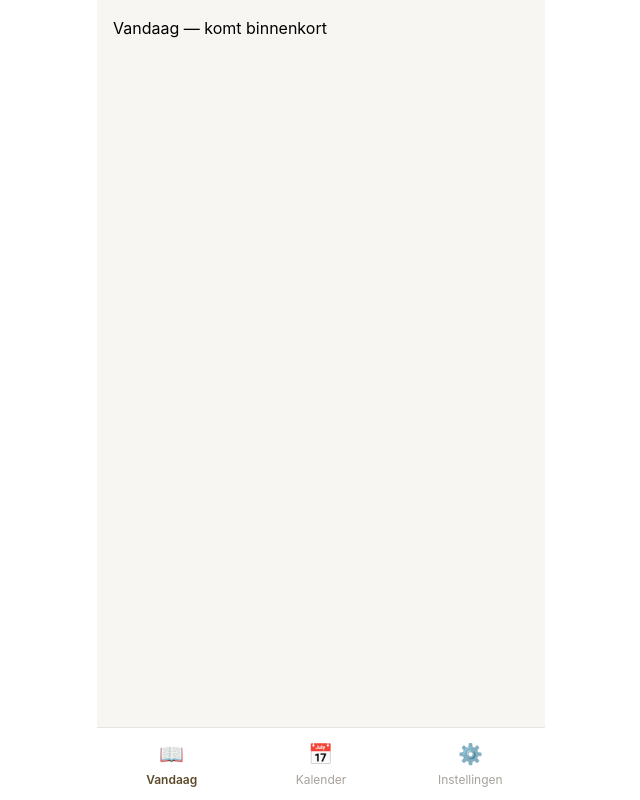
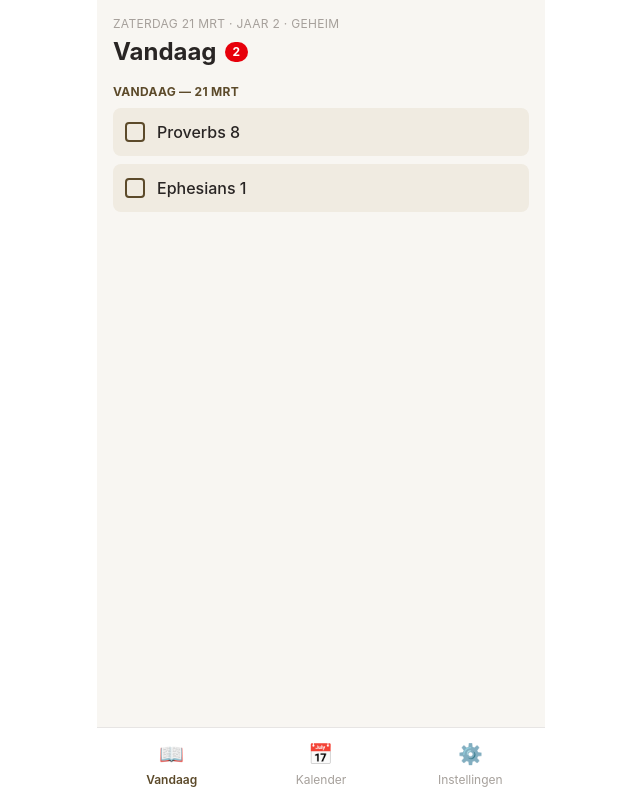
Before and after one commit to rubenvz-goallaborate/de-schuilplaats-leesrooster, a React (Vite) app: page / in a window 1280 px wide. Shown: the whole page, without its empty margins (319-959 px from the left). Built offline with nearby package versions, Linux system fonts and the light colour scheme.

Commit message:
feat: add TodayScreen with catchup list and streak

```diff
--- a/src/components/TodayScreen.tsx
+++ b/src/components/TodayScreen.tsx
@@ -1,3 +1,151 @@
+import { useState, useEffect, useCallback } from 'react'
+import { REFERENCE_YEAR } from '../config'
+import { getActiveYear, getActiveTrack, getReadingsForDay } from '../lib/schedule'
+import { getDayProgress, setReadingComplete } from '../lib/progress'
+import { calculateStreak } from '../lib/streak'
+import ReadingItem from './ReadingItem'
+
+type PendingDay = {
+  year: number
+  month: number
+  day: number
+  readings: [string, string]
+  progress: [string | null, string | null]
+  isCatchup: boolean
+}
+
+const MONTH_NAMES = ['jan','feb','mrt','apr','mei','jun','jul','aug','sep','okt','nov','dec']
+const DAY_NAMES = ['zondag','maandag','dinsdag','woensdag','donderdag','vrijdag','zaterdag']
+
 export default function TodayScreen() {
-  return <div className="p-4">Vandaag — komt binnenkort</div>
+  const [pendingDays, setPendingDays] = useState<PendingDay[]>([])
+  const [streak, setStreak] = useState(0)
+  const today = new Date()
+
+  const buildPendingList = useCallback(() => {
+    const year = today.getFullYear()
+    const activeYear = getActiveYear(year, REFERENCE_YEAR)
+    const track = getActiveTrack(activeYear)
+    const days: PendingDay[] = []
+
+    // Ophaallijst: 1 jan t/m gisteren, alleen als er een entry bestaat maar niet compleet
+    const startOfYear = new Date(year, 0, 1)
+    const yesterday = new Date(today)
+    yesterday.setDate(today.getDate() - 1)
+
+    const current = new Date(startOfYear)
+    while (current <= yesterday) {
+      const m = current.getMonth() + 1
+      const d = current.getDate()
+      const prog = getDayProgress(year, m, d)
+      if (prog[0] !== null || prog[1] !== null) {
+        // Entry bestaat — check of volledig
+        if (prog[0] === null || prog[1] === null) {
+          const readings = getReadingsForDay(m, d, track)
+          if (readings) {
+            days.push({ year, month: m, day: d, readings, progress: prog, isCatchup: true })
+          }
+        }
+      }
+      current.setDate(current.getDate() + 1)
+    }
+
+    // Vandaag
+    const todayMonth = today.getMonth() + 1
+    const todayDay = today.getDate()
+    const todayReadings = getReadingsForDay(todayMonth, todayDay, track)
+    const todayProgress = getDayProgress(year, todayMonth, todayDay)
+    if (todayReadings && (todayProgress[0] === null || todayProgress[1] === null)) {
+      days.push({
+        year,
+        month: todayMonth,
+        day: todayDay,
+        readings: todayReadings,
+        progress: todayProgress,
+        isCatchup: false,
+      })
+    }
+
+    setPendingDays(days)
+    setStreak(calculateStreak(today))
+  }, [])
+
+  useEffect(() => { buildPendingList() }, [buildPendingList])
+
+  function handleToggle(dayIndex: number, readingIndex: 0 | 1) {
+    const d = pendingDays[dayIndex]
+    setReadingComplete(d.year, d.month, d.day, readingIndex)
+    buildPendingList()
+  }
+
+  const totalPending = pendingDays.reduce((sum, d) => {
+    return sum + (d.progress[0] === null ? 1 : 0) + (d.progress[1] === null ? 1 : 0)
+  }, 0)
+
+  const year = today.getFullYear()
+  const activeYear = getActiveYear(year, REFERENCE_YEAR)
+  const track = getActiveTrack(activeYear)
+  const trackLabel = track === 'family' ? 'Familie' : 'Geheim'
+
+  return (
+    <div className="p-4">
+      <div className="mb-4">
+        <p className="text-xs text-stone-400 uppercase tracking-wide">
+          {DAY_NAMES[today.getDay()]} {today.getDate()} {MONTH_NAMES[today.getMonth()]} · Jaar {activeYear} · {trackLabel}
+        </p>
+        <div className="flex items-center gap-2 mt-1">
+          <h1 className="text-2xl font-bold text-stone-800">Vandaag</h1>
+          {totalPending > 0 && (
+            <span className="bg-red-600 text-white text-xs font-bold rounded-full px-2 py-0.5">
+              {totalPending}
+            </span>
+          )}
+        </div>
+      </div>
+
+      {pendingDays.length === 0 ? (
+        <div className="text-center py-12 text-stone-400">
+          <div className="text-4xl mb-2">✅</div>
+          <p className="font-medium">Alles gelezen voor vandaag!</p>
+        </div>
+      ) : (
+        <div className="space-y-4">
+          {pendingDays.map((d, dayIndex) => (
+            <div key={`${d.month}-${d.day}`}>
+              {d.isCatchup && (
+                <p className="text-xs font-bold text-red-500 uppercase tracking-wide mb-2">
+                  Inhalen — {d.day} {MONTH_NAMES[d.month - 1]}
+                </p>
+              )}
+              {!d.isCatchup && (
+                <p className="text-xs font-bold text-[#5c4a2a] uppercase tracking-wide mb-2">
+                  Vandaag — {d.day} {MONTH_NAMES[d.month - 1]}
+                </p>
+              )}
+              <div className="space-y-2">
+                {d.readings.map((reading, readingIndex) => (
+                  d.progress[readingIndex as 0 | 1] === null && (
+                    <ReadingItem
+                      key={readingIndex}
+                      reading={reading}
+                      index={readingIndex}
+                      isComplete={false}
+                      isCatchup={d.isCatchup}
+                      onToggle={(i) => handleToggle(dayIndex, i as 0 | 1)}
+                    />
+                  )
+                ))}
+              </div>
+            </div>
+          ))}
+        </div>
+      )}
+
+      {streak > 0 && (
+        <div className="mt-6 bg-green-50 rounded-lg p-3 text-center">
+          <p className="text-sm font-semibold text-green-700">🔥 {streak} {streak === 1 ? 'dag' : 'dagen'} op rij gelezen</p>
+        </div>
+      )}
+    </div>
+  )
 }
```
